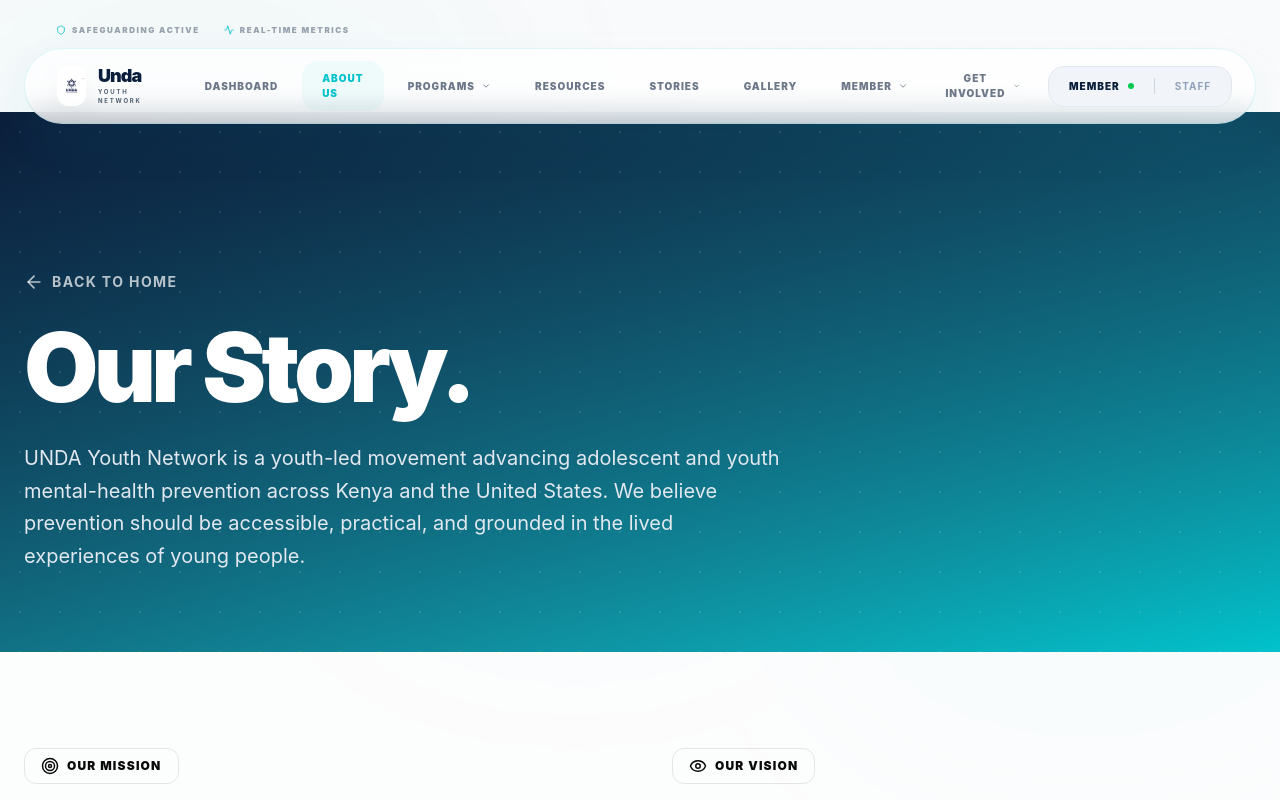
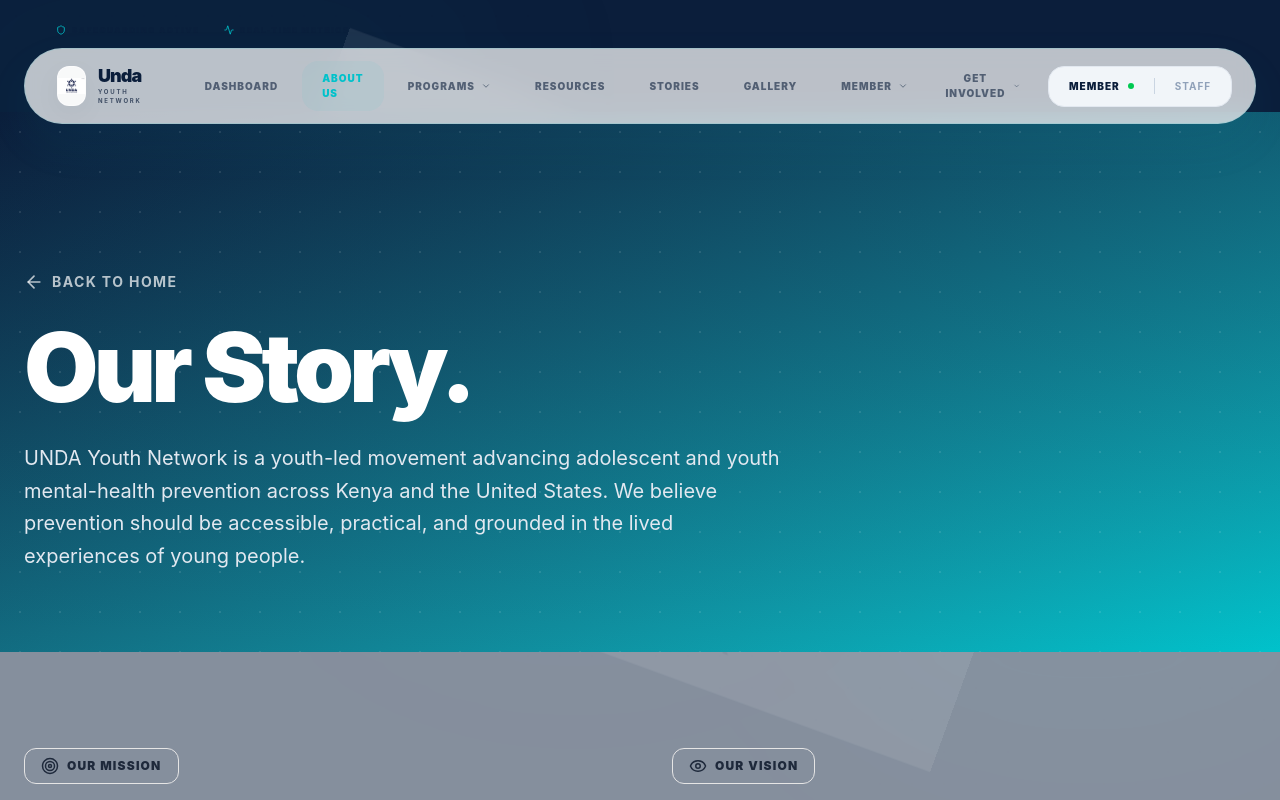
Before and after one commit to JamesKamau-5773/Unda-YouthNetwork-Frontend, a React (Vite) app: page /about in a window 1280 px wide. Shown: the top 800 px of the page. Built offline with nearby package versions, Linux system fonts and the light colour scheme.

Commit message:
style(theme): Crisp Horizon split background, teal glow shadows, deep navy text

```diff
--- a/src/components/Hero.jsx
+++ b/src/components/Hero.jsx
@@ -58,7 +58,7 @@
         {/* Right Content - Fixed Image Sizing */}
         <div className="lg:col-span-5 relative flex flex-col items-center">
           {/* We use h-auto and max-w-sm to ensure the full portrait fits without zooming */}
-          <div className="relative z-10 rounded-[2.5rem] overflow-hidden shadow-2xl rotate-2 hover:rotate-0 transition-transform duration-700 border-[12px] border-white max-w-sm">
+          <div className="relative z-10 rounded-[2.5rem] overflow-hidden glow-teal rotate-2 hover:rotate-0 transition-transform duration-700 border-[12px] border-white max-w-sm">
             <img
               src="https://i.pinimg.com/736x/b6/06/a8/b606a84bb3dd6679105d163c7dcadf70.jpg"
               alt="Confident young Kenyan person representing the Thrive pillar"
--- a/src/components/sections/CommunityStory.jsx
+++ b/src/components/sections/CommunityStory.jsx
@@ -17,7 +17,7 @@
              {/* Decorative 'frame' for depth */}
             <div className="absolute -inset-4 border border-[#00C2CB]/10 rounded-[4rem] scale-105 group-hover:scale-100 transition-transform duration-700" />
 
-            <div className="relative rounded-[3.5rem] overflow-hidden shadow-2xl border-[12px] border-white rotate-1 group-hover:rotate-0 transition-transform duration-500">
+            <div className="relative rounded-[3.5rem] overflow-hidden glow-teal border-[12px] border-white rotate-1 group-hover:rotate-0 transition-transform duration-500">
               <img
                 src="https://i.pinimg.com/736x/ac/34/0f/ac340f495ae1469a2dec12f6232045a3.jpg"
                 alt="Unda Youth Community"
--- a/src/components/sections/ImpactSnapshot.jsx
+++ b/src/components/sections/ImpactSnapshot.jsx
@@ -39,7 +39,7 @@
           ) : (
             stats.map((stat, index) => (
               <div key={index}
-                className={`flex-1 min-w-[280px] max-w-[360px] p-12 ${stat.color} rounded-[2.5rem] text-center shadow-2xl ${stat.glow} transition-all duration-500 hover:-translate-y-3`}
+                className={`flex-1 min-w-[280px] max-w-[360px] p-12 ${stat.color} rounded-[2.5rem] text-center glow-teal transition-all duration-500 hover:-translate-y-3`}
               >
                 <h3 className="text-5xl font-black text-white mb-2 tracking-tighter">{stat.number}</h3>
                 <p className="text-white/70 font-bold uppercase text-[10px] tracking-widest">{stat.label}</p>
--- a/src/index.css
+++ b/src/index.css
@@ -49,8 +49,9 @@
     border-color: var(--border);
   }
   body {
-    background-color: #F9FAFB; /* UMV background */
-    color: var(--foreground);
+    /* Crisp Horizon: top 30% brand navy, bottom 70% white */
+    background: linear-gradient(to bottom, #0B1E3B 0%, #0B1E3B 30%, #ffffff 30%, #ffffff 100%);
+    color: #1e293b; /* Deep Navy for body text */
   }
 }
 
@@ -63,6 +64,16 @@
   position: absolute;
   inset: 0;
   z-index: 0;
-  background: linear-gradient(180deg, rgba(11,30,59,0.45), rgba(0,194,203,0.08));
+  /* remove heavy gradient — keep subtle glow */
+  background: linear-gradient(180deg, rgba(11,30,59,0.18), rgba(0,194,203,0.02));
   pointer-events: none;
 }
+
+@layer components {
+  .glow-teal {
+    box-shadow: 0 12px 30px rgba(0,194,203,0.08);
+  }
+  .glow-teal-sm {
+    box-shadow: 0 8px 20px rgba(0,194,203,0.06);
+  }
+}
```
